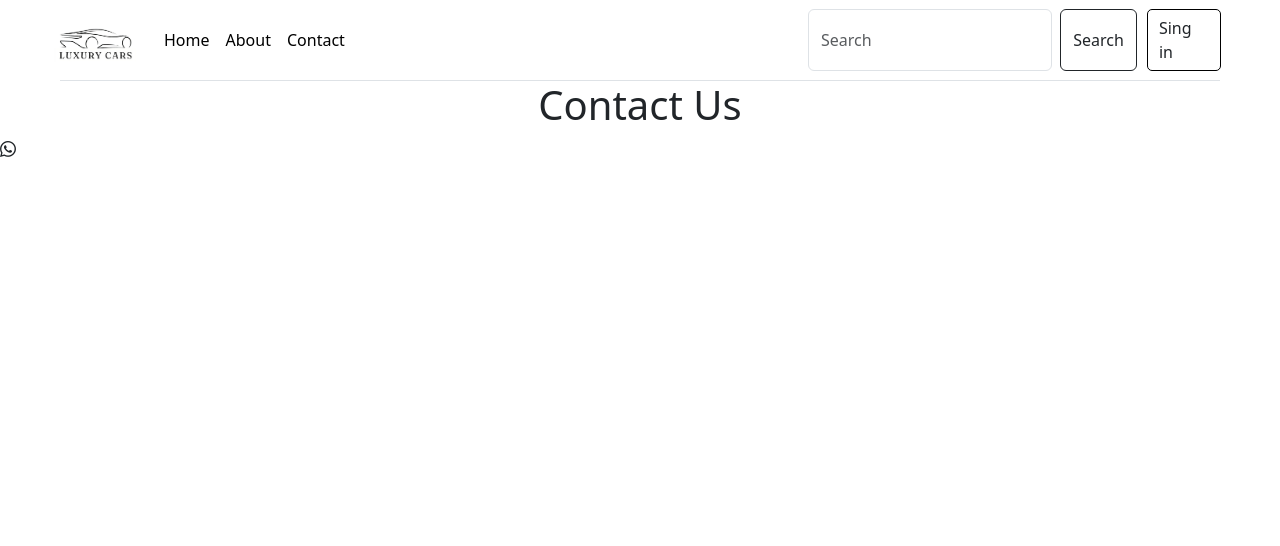
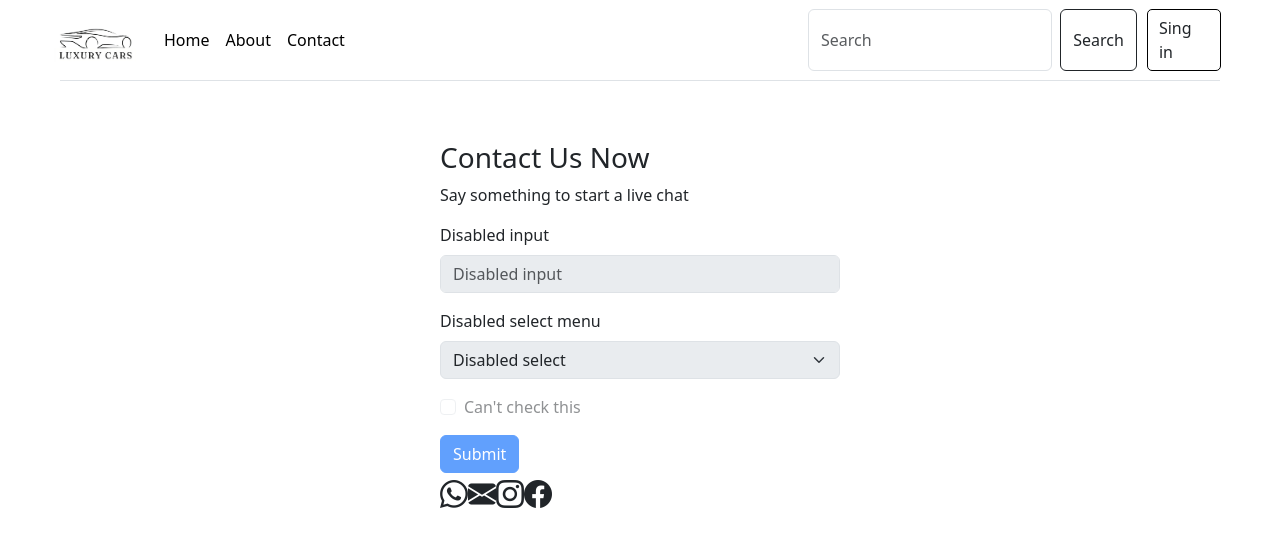
Before and after one commit to Santiago10234/proyecto_final, a React (Vite) app: page /contact in a window 1280 px wide. Shown: the top 546 px of the page. Built offline with nearby package versions, Linux system fonts and the light colour scheme.

Commit message:
Mejoras en contact.

```diff
--- /dev/null
+++ b/src/components/FormContact.jsx
@@ -0,0 +1,43 @@
+import React from 'react'
+
+function FormContact() {
+  return (
+    <div>
+        <div className='head'>
+            <h3>Contact Us Now</h3>
+            <p>Say something to start a live chat</p>
+        </div>
+        <form>
+            <fieldset disabled>
+                <div className="mb-3">
+                <label for="disabledTextInput" className="form-label">Disabled input</label>
+                <input type="text" id="disabledTextInput" className="form-control" placeholder="Disabled input"/>
+                </div>
+                <div className="mb-3">
+                <label for="disabledSelect" className="form-label">Disabled select menu</label>
+                <select id="disabledSelect" className="form-select">
+                    <option>Disabled select</option>
+                </select>
+                </div>
+                <div className="mb-3">
+                <div className="form-check">
+                    <input className="form-check-input" type="checkbox" id="disabledFieldsetCheck" disabled/>
+                    <label className="form-check-label" for="disabledFieldsetCheck">
+                    Can't check this
+                    </label>
+                </div>
+                </div>
+                <button type="submit" className="btn btn-primary">Submit</button>
+            </fieldset>
+        </form>
+        <div className='contact'>
+            <i class="bi bi-whatsapp fs-3"></i>
+            <i class="bi bi-envelope-fill fs-3"></i>
+            <i class="bi bi-instagram fs-3"></i>
+            <i class="bi bi-facebook fs-3"></i>
+        </div>
+    </div>
+  )
+}
+
+export default FormContact
--- a/src/components/FormForAdd.jsx
+++ b/src/components/FormForAdd.jsx
@@ -6,6 +6,7 @@ function FormForAdd() {
         <div  className="d-flex justify-content-center align-items-center" style={{ minHeight: '90vh' }}>
             <form className='border fromBorder'>
                 <div className="mb-3">
+                    <input className="form-control" type="file" />
                     <label htmlFor="exampleInputText" className="form-label">Brand</label>
                     <select className="form-control">
                         <option defaultValue>Brand</option>
--- a/src/pages/contact.jsx
+++ b/src/pages/contact.jsx
@@ -1,13 +1,15 @@
 import React from 'react'
 import NavBar from '../components/NavBar'
+import FormContact from '../components/FormContact'
 
 function Contact() {
   return (
     <div>
         <NavBar/>
-        <h1 style={{textAlign:'center'}}>Contact Us</h1>
-        <div>
-        <i class="bi bi-whatsapp"></i>
+        <div style={{padding:'60px', display:'flex', justifyContent:'center'}}>
+          <div>
+            <FormContact/>
+          </div>
         </div>
     </div>
   )
--- /dev/null
+++ b/src/styles/social-networks.css
@@ -0,0 +1,12 @@
+.info{
+}
+.bi-twitter-x{
+   color: white;
+}
+i{
+    margin-right: 30px;
+}
+.head{
+    margin-bottom: 100px;
+
+}
```
Also changed, not shown: src/components/SocialNetworks.jsx (deleted).
